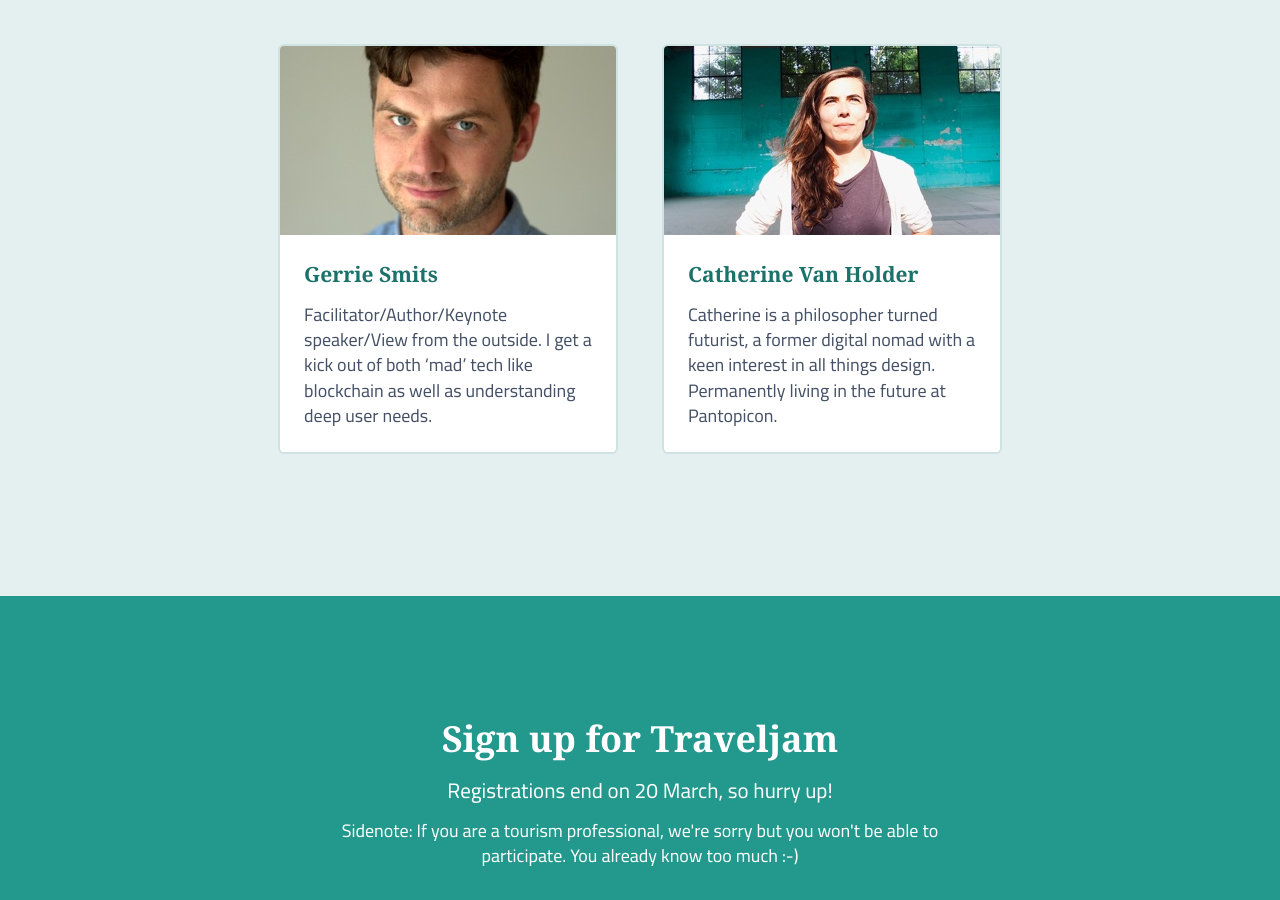
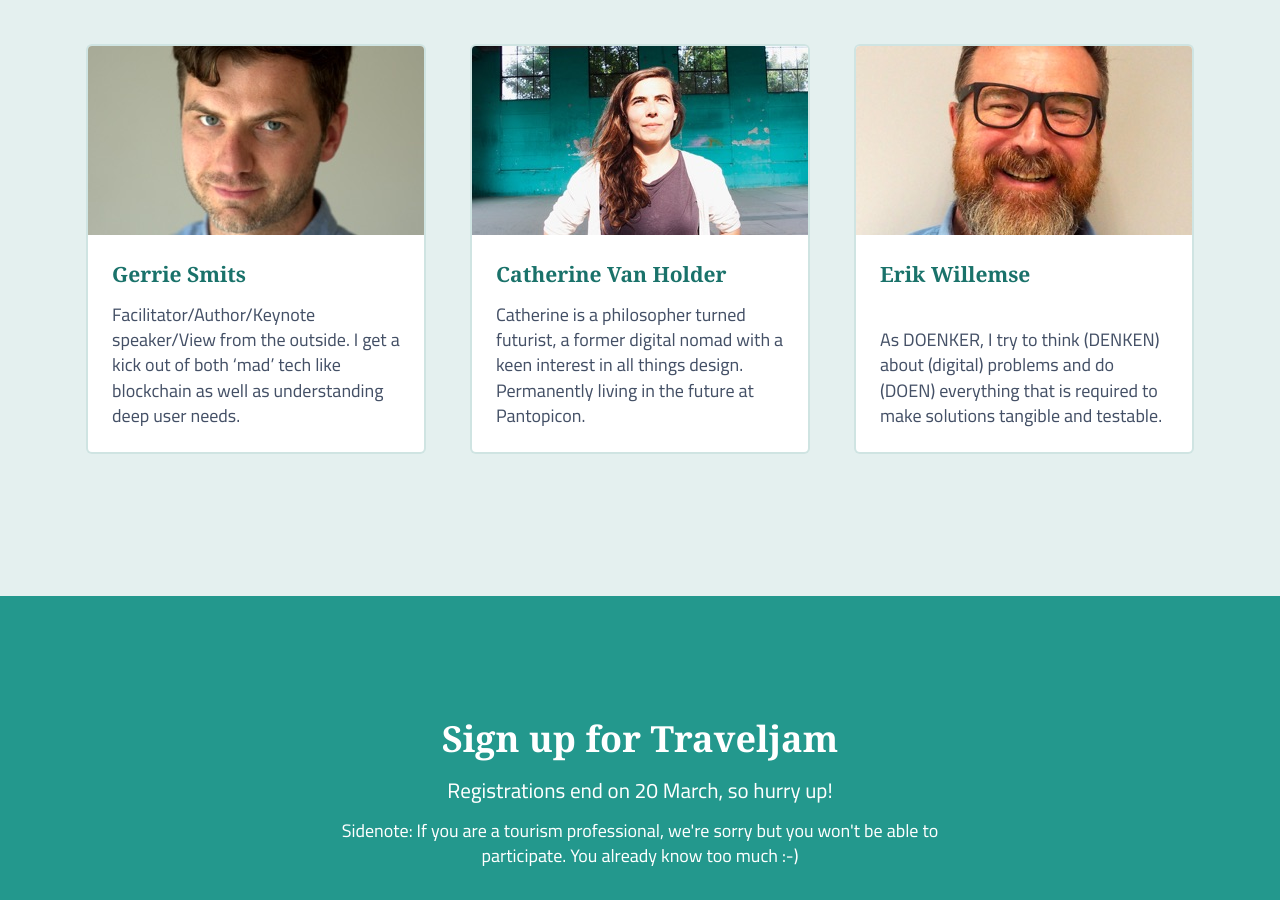
Before and after one commit to nerdlab-be/traveljam, a Jekyll site: the page built from _pages/index.markdown, in a window 1280 px wide and 900 px high, scrolled down 5037 px. Built offline with Jekyll 4.4.1, drawn with Linux system fonts in a browser that asks for light colours.

Commit message:
Erik toch nog er bij

```diff
--- a/_data/coaches.yml
+++ b/_data/coaches.yml
@@ -18,3 +18,7 @@
   body: "Catherine is a philosopher turned futurist, a former digital nomad with a keen interest in all things design. Permanently living in the future at Pantopicon."
   image: jpg/catherine.jpg
   link: "http://pantopicon.be/"
+- title: Erik Willemse
+  body: "As DOENKER, I try to think (DENKEN) about (digital) problems and do (DOEN) everything that is required to make solutions tangible and testable."
+  image: jpg/erik.jpg
+  link: "https://www.linkedin.com/in/erikwillemse/"
```
